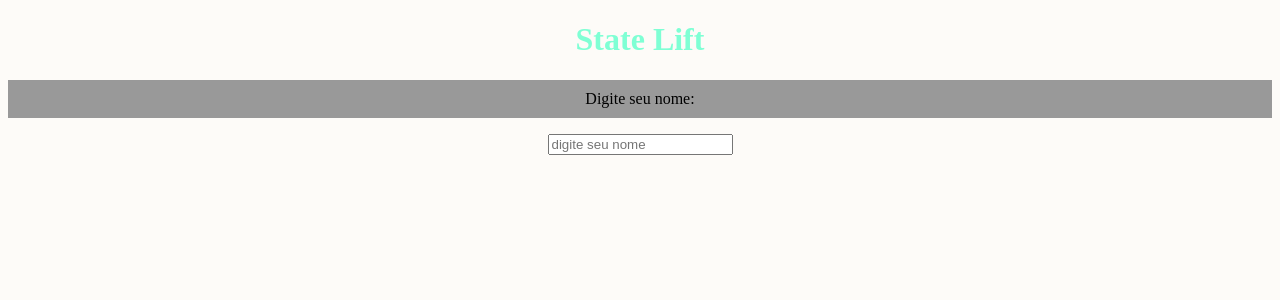
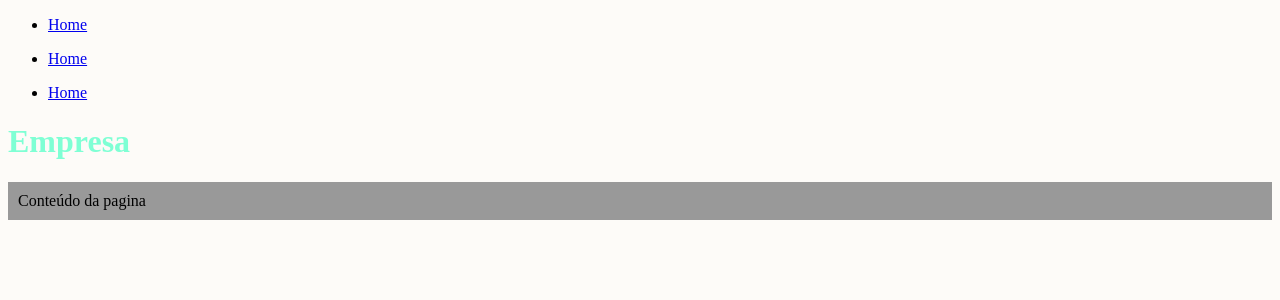
Before and after one commit to igorcamargo1/React-Js, a React (Create React App) app in the folder aula01/meu-projeto/: page /empresa in a window 1280 px wide. Shown: the top 300 px of the page. Built offline with nearby package versions, Linux system fonts and the light colour scheme.

Commit message:
trabalhando com react dom

```diff
--- a/aula01/meu-projeto/package.json
+++ b/aula01/meu-projeto/package.json
@@ -8,6 +8,7 @@
     "@testing-library/user-event": "^13.5.0",
     "react": "^18.2.0",
     "react-dom": "^18.2.0",
+    "react-router-dom": "^6.3.0",
     "react-scripts": "5.0.1",
     "web-vitals": "^2.1.4"
   },
--- a/aula01/meu-projeto/src/App.js
+++ b/aula01/meu-projeto/src/App.js
@@ -1,20 +1,35 @@
-import SeuNome from './components/seuNome/SeuNome';
-import {useState} from 'react'
-import './App.css';
-import Saudacao from './components/saudacao/Saudacao';
+import {BrowserRouter as Router, Switch, Route, Link} from 'react-router-dom'
+import Home from './pages/Home'
+import Empresa from './pages/Empresa'
+import Contato from './pages/Contato'
+
+function App() {
 
 
-
-function App() {
-  const[nome, setNome] = useState()
-
   return (
-    <div className="App">
-      <h1>State Lift</h1>
-      <SeuNome setNome={setNome}/>
-      <Saudacao nome={nome}/>
-    </div>
+    <Router>
+      <ul>
+        <li><Link to='/'>Home</Link></li>
+      </ul>
+      <ul>
+        <li><Link to='/empresa'>Home</Link></li>
+      </ul>
+      <ul>
+        <li><Link to='/contato'>Home</Link></li>
+      </ul>
+      <Switch>
+        <Route exact path="/">
+          <Home/>
+        </Route>
+        <Route path="/empresa">
+          <Empresa/>
+        </Route>
+        <Route path="/contato">
+          <Contato/>
+        </Route>
+      </Switch>
+    </Router>
   )
 }
 
-export default App;
+export default App
--- /dev/null
+++ b/aula01/meu-projeto/src/pages/Contato.js
@@ -0,0 +1,9 @@
+export default function Contato(){
+
+    return(
+        <div>
+            <h1>Contato</h1>
+            <p>Conteúdo da página</p>
+        </div>
+    )
+}
--- /dev/null
+++ b/aula01/meu-projeto/src/pages/Empresa.js
@@ -0,0 +1,8 @@
+export default function Empresa(){
+    return(
+        <div>
+            <h1>Empresa</h1>
+            <p>Conteúdo da pagina</p>
+        </div>
+    )
+}
--- /dev/null
+++ b/aula01/meu-projeto/src/pages/Home.js
@@ -0,0 +1,8 @@
+export default function Home(){
+    return(
+        <div>
+            <h1>Home</h1>
+            <p>Conteúdo da pagina</p>
+        </div>
+    )
+}
```
Also changed, not shown: 1 other file (tests, documents, lock files or other folders).
